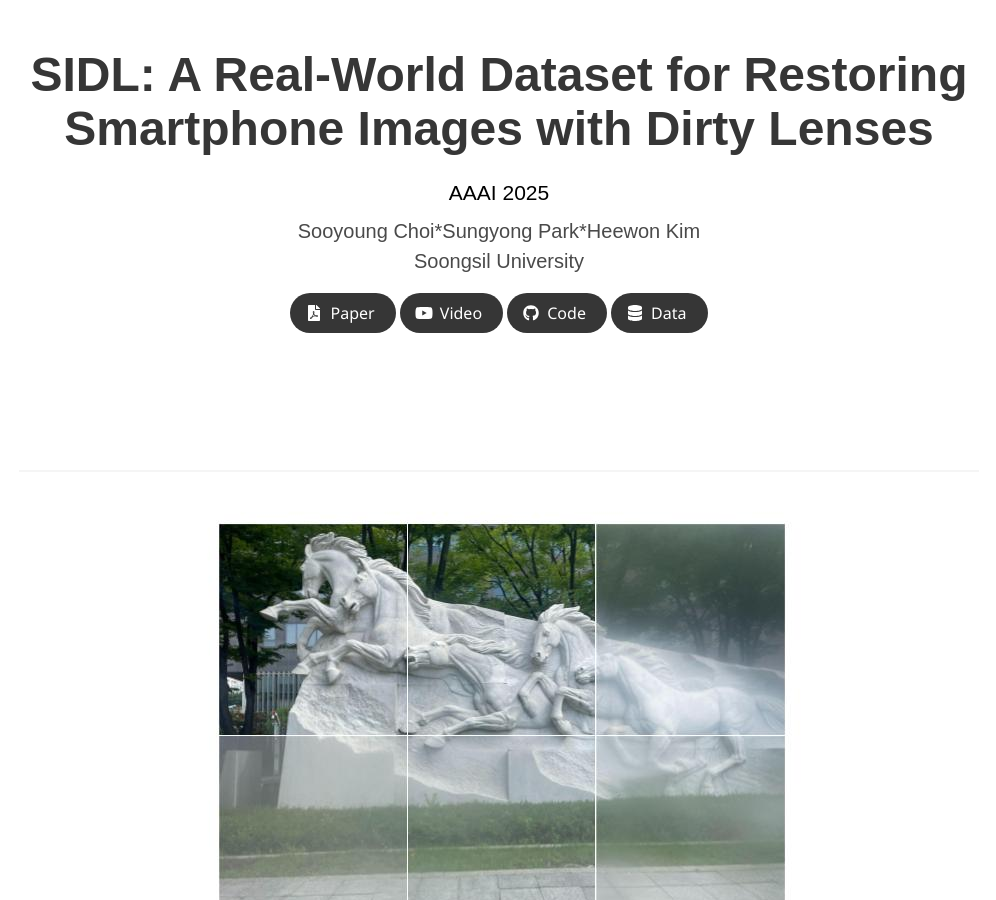
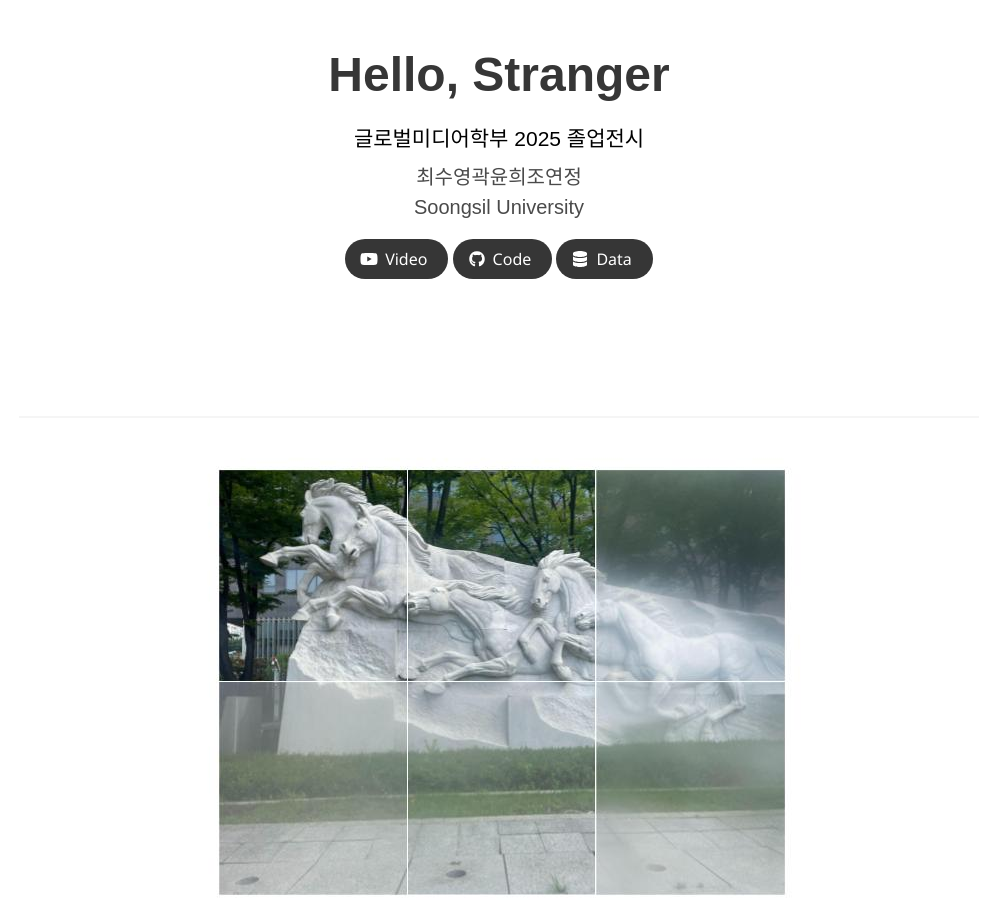
Before and after one commit to soo0choi/Ink, a Jekyll site: the page built from ink-benchmark.github.io-main/index.md, in a window 1280 px wide and 900 px high. Shown: the whole window, without its empty margins (141-1137 px from the left). Built offline with Jekyll 4.4.1, drawn with Linux system fonts in a browser that asks for light colours; some web fonts are replaced.

Commit message:
Update index.md

```diff
--- a/ink-benchmark.github.io-main/index.md
+++ b/ink-benchmark.github.io-main/index.md
@@ -1,16 +1,17 @@
 ---
 layout: project_page
 permalink: /
-title: "SIDL: A Real-World Dataset for Restoring Smartphone Images with Dirty Lenses"
-presentation: "AAAI 2025"
+title: "Hello, Stranger"
+presentation: "글로벌미디어학부 2025 졸업전시"
+team:
+  - Ink
 authors:
-  - Sooyoung Choi*
-  - Sungyong Park*
-  - Heewon Kim
+  - 최수영
+  - 곽윤희
+  - 조연정
 affiliations:
   - Soongsil University
-paper: "https://ojs.aaai.org/index.php/AAAI/article/view/32257"
-video: "https://youtu.be/5nSJh-IPWd0"
+video: ""
 code: "https://github.com/sidl-benchmark/sidl-benchmark.github.io"
 data: "https://github.com/your-repo/dataset"
 ---
```
